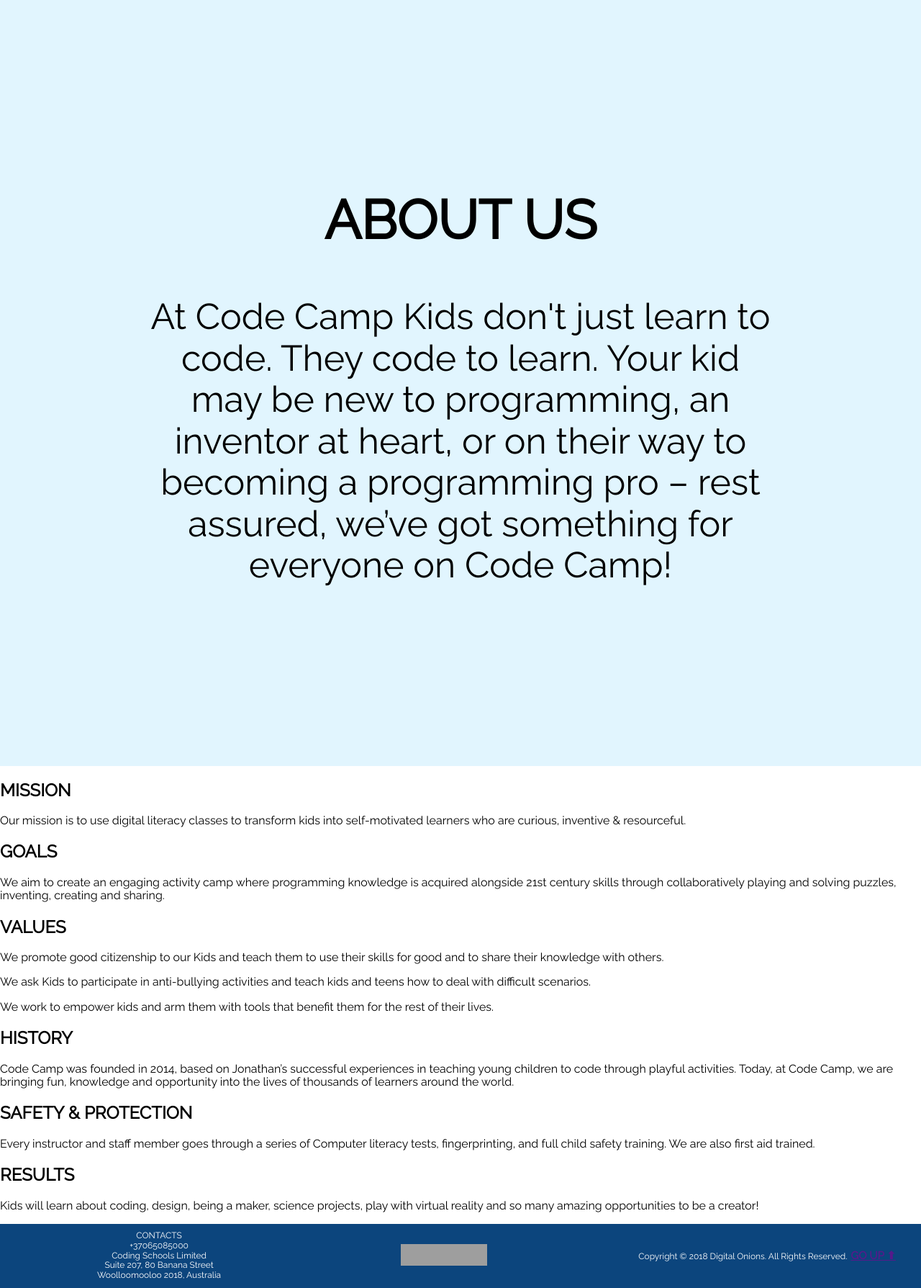
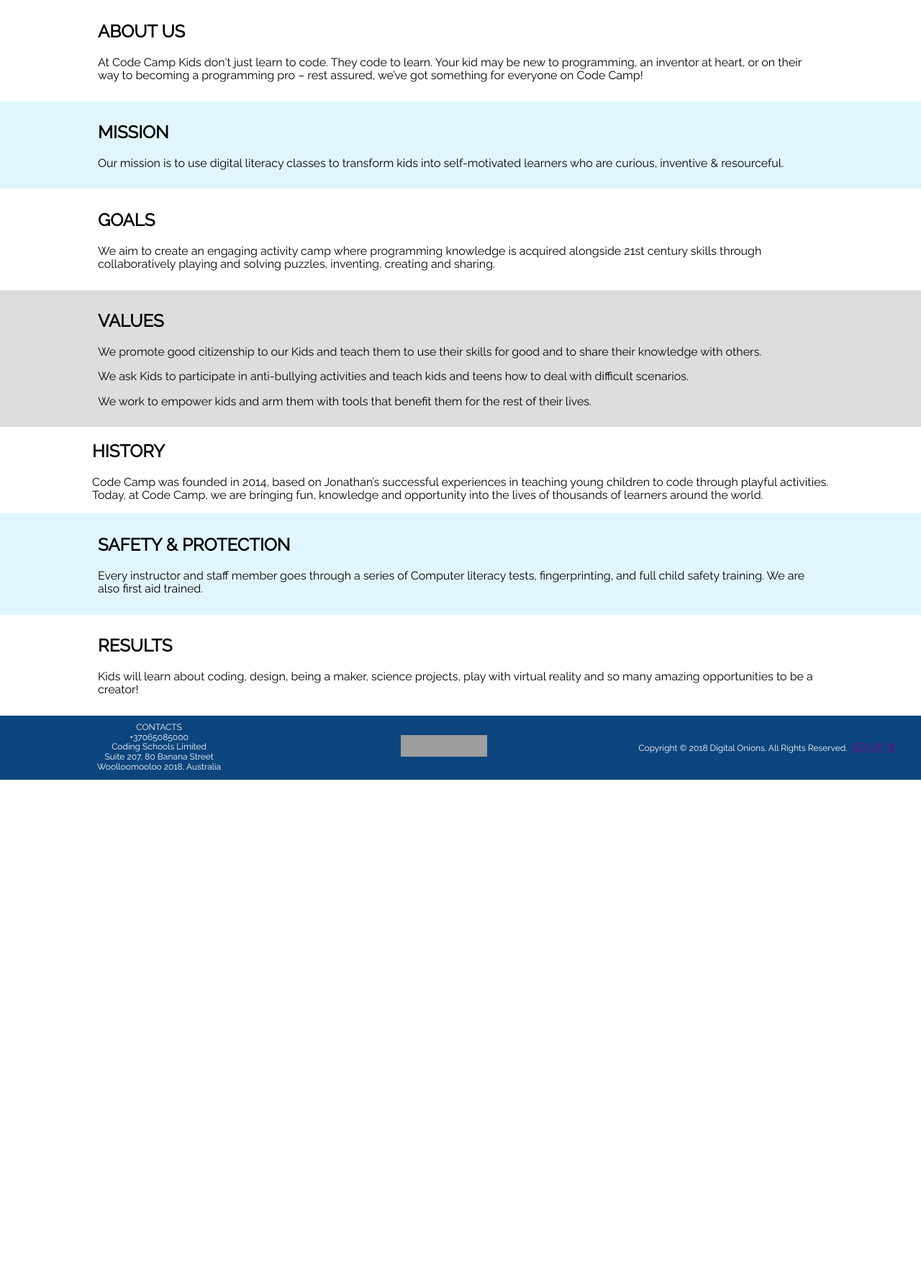
Before and after one commit to bazilikas/frontend1, a PHP site: page /about.html in a window 1280 px wide. Shown: the part 50-1839 px from the top of the page at 72% size. After the commit the page ends 1133 px from the top, so only its background shows below. Run offline with PHP 8.4, Linux system fonts and the light colour scheme; grey boxes are pictures that could not be loaded.

Commit message:
Update style.css
Dizaino tvarkymai about puslapyje

```diff
--- a/style.css
+++ b/style.css
@@ -158,12 +158,11 @@ nav a:active {
 
  /* ==========ABOUT=============== */
 
-.aboutblock{
-	padding: 200px;
+.about-home{
+	padding: 10px;
 	background-color:  #e1f5fe; /*#F37000 oranzine*/
 	text-align: center;
-	font-size: 50px;
-}
+	}
 
 
    /* ==========KIDS TEACHERS VOLUNTIEERS=============== */
@@ -583,7 +582,27 @@ iframe{
 	height: 450px;
     padding: 20px 0;
 	}
-
+/* ==========About Site=============== */
+.aboutblock{
+	padding: 10px;
+	background-color:white;
+}
+.about-txt{
+	width:80%;
+margin: 0 auto;
+}
+.misionblock, .safetyblock {
+	padding: 10px;
+	background-color:#e1f5fe;}
+.goulsblock , .resultsblock{
+	padding: 10px;
+	background-color:white;}
+.valuesblock {
+	padding: 10px;
+	background-color:#dddddd;}
+.historyblock {
+	padding: 10px;
+	background-color:#e1f5fe;}
 
 
 
@@ -606,4 +625,3 @@ section{
 section:first-child{
 margin-top: 0;
 }
-}
```
